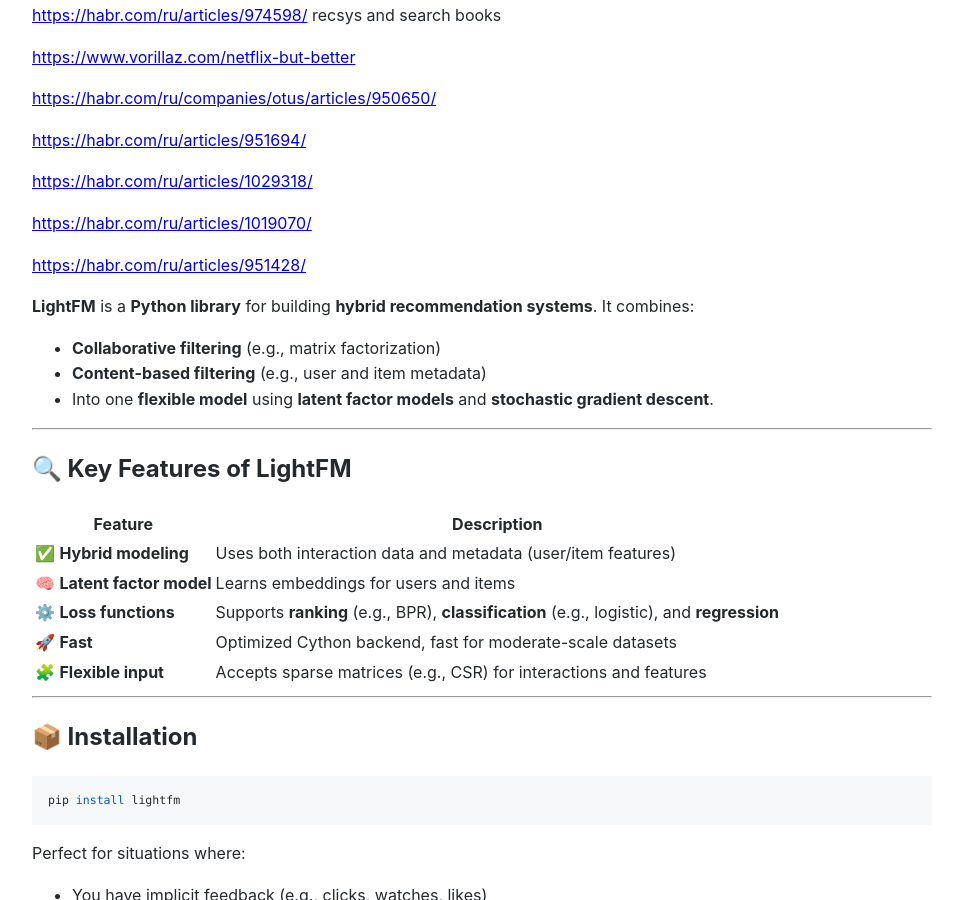
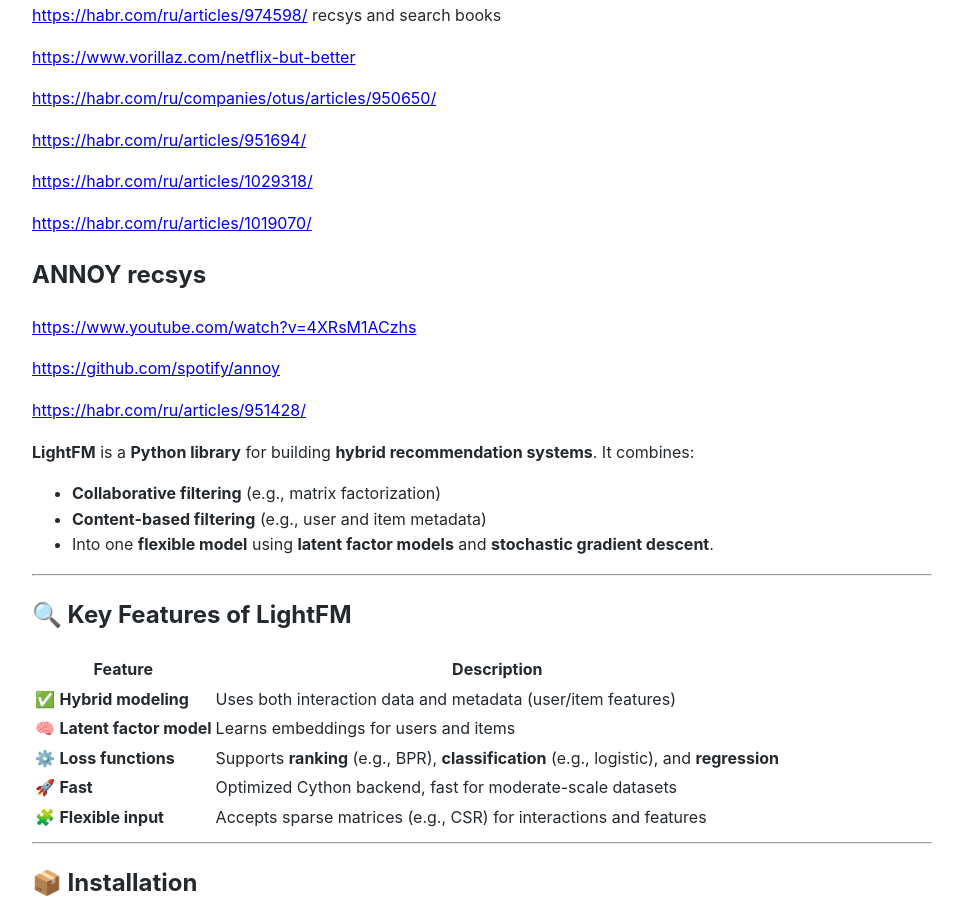
Before and after one commit to Michael-Lubinsky/michael-lubinsky.github.com, a Jekyll site: the page built from ml/recsys.md, in a window 1280 px wide and 900 px high, scrolled down 412 px. Shown: the whole window, without its empty margins (158-1121 px from the left). Built offline with Jekyll 4.4.1, drawn with Linux system fonts in a browser that asks for light colours; our own code applies the rules of GitHub Pages for plain Markdown files.

Commit message:
Update recsys.md

```diff
--- a/ml/recsys.md
+++ b/ml/recsys.md
@@ -27,6 +27,11 @@
 <https://habr.com/ru/articles/1029318/>
 
 <https://habr.com/ru/articles/1019070/>
+
+## ANNOY recsys
+<https://www.youtube.com/watch?v=4XRsM1ACzhs>
+
+<https://github.com/spotify/annoy>
 
 <https://habr.com/ru/articles/951428/>
 
```
